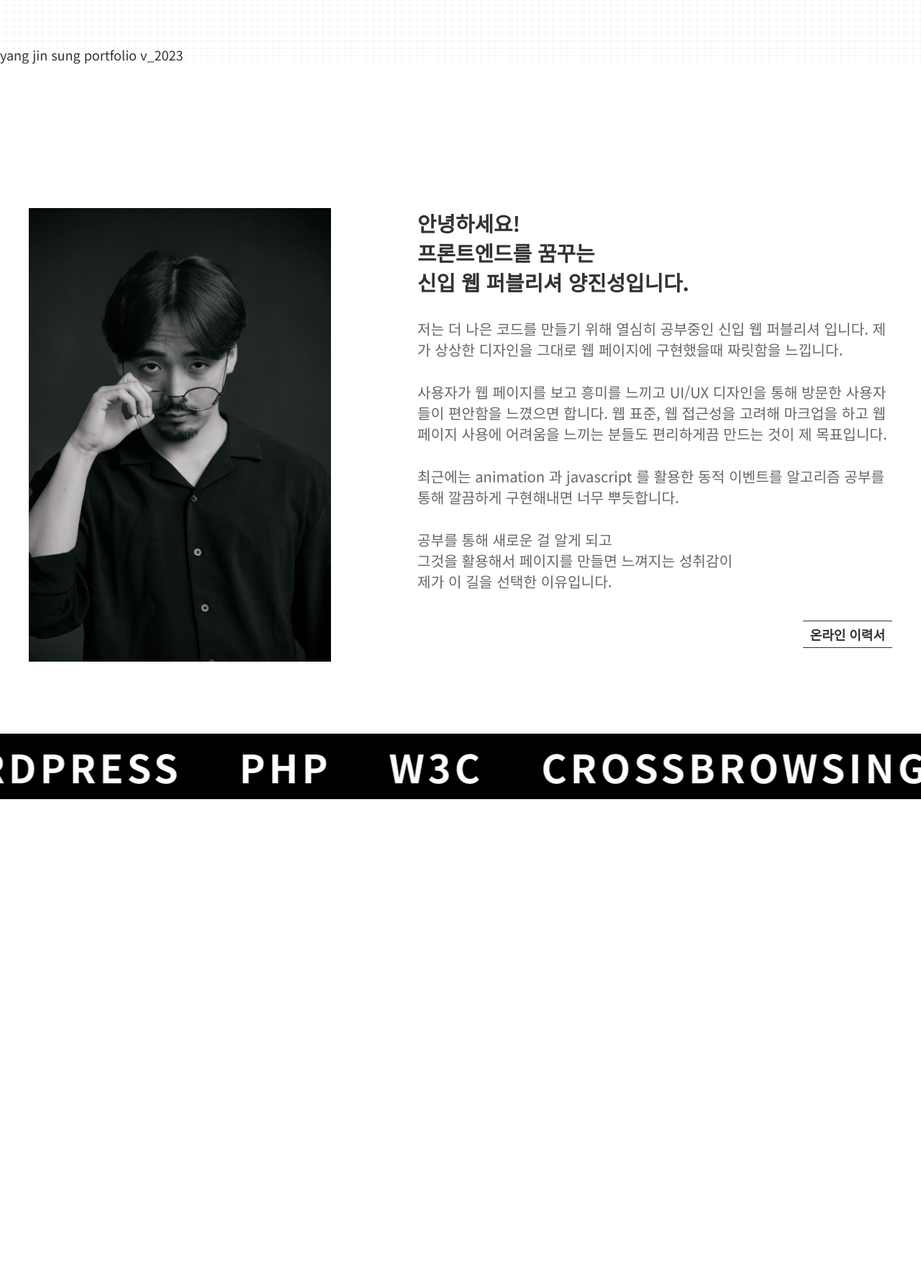
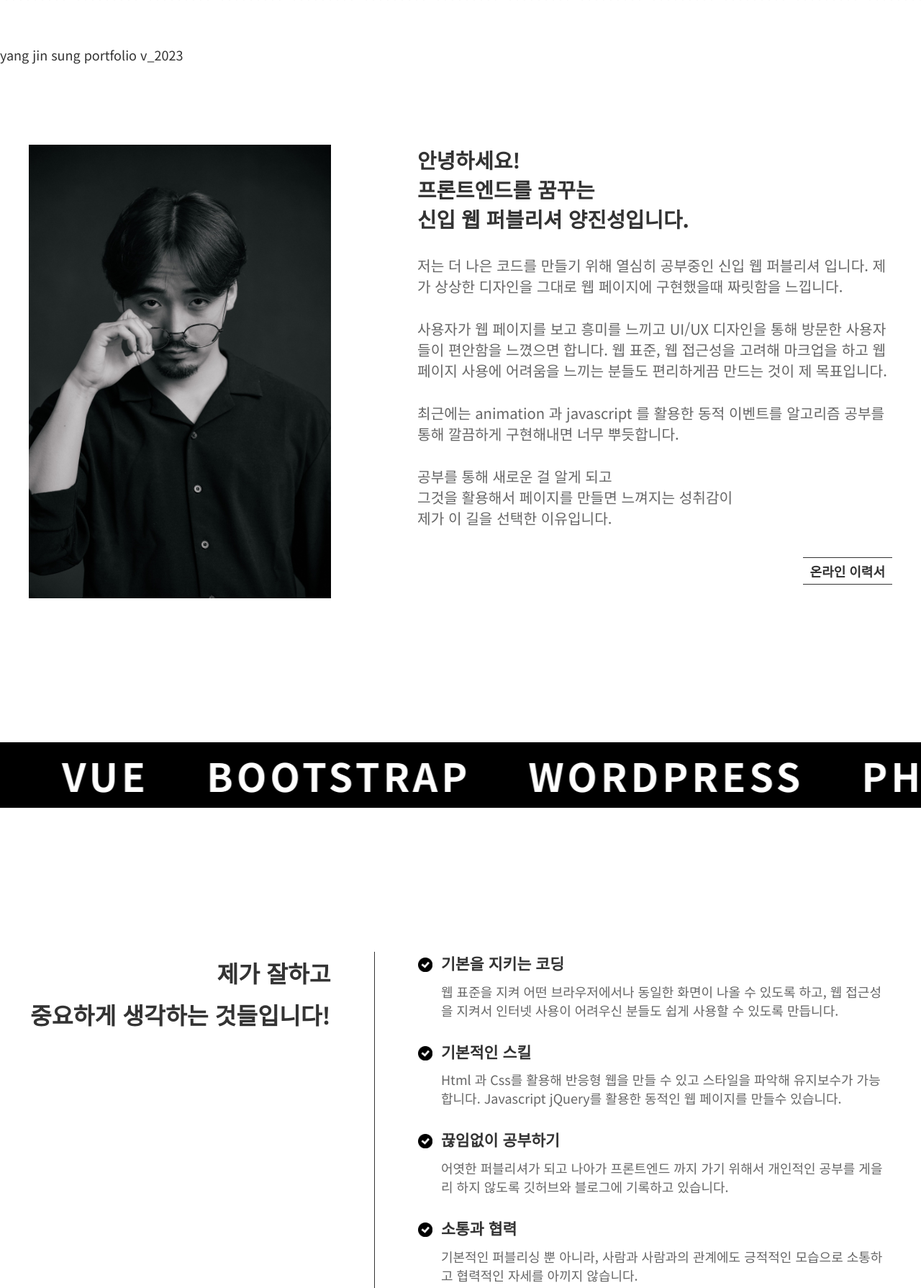
Before and after one commit to omokgosu/www, a PHP site: page /profile_rewind/index.html in a window 1280 px wide. Shown: the part 691-2480 px from the top of the page at 72% size. Before the commit the page ends 1801 px from the top, so only its background shows below. Run offline with PHP 8.4, Linux system fonts and the light colour scheme.

Commit message:
css 수정, 스킬

```diff
--- a/profile_rewind/index.html
+++ b/profile_rewind/index.html
@@ -130,9 +130,40 @@
           <p>CROSSBROWSING</p>
         </li>
       </ul>
-
     </div>
     <!-- slide 끝 -->
+    <!-- skill 시작 -->
+    <section class="skill">
+      <h2>제가 잘하고<br>중요하게 생각하는 것들입니다!</h2>
+      <ul>
+        <li>
+          <h3>기본을 지키는 코딩</h3>
+          <p>웹 표준을 지켜 어떤 브라우저에서나 동일한 화면이 나올 수 있도록 하고, 웹 접근성을 지켜서 인터넷 사용이 어려우신 분들도 쉽게 사용할 수 있도록 만듭니다.</p>
+        </li>
+        <li>
+          <h3>기본적인 스킬</h3>
+          <p>Html 과 Css를 활용해 반응형 웹을 만들 수 있고 스타일을 파악해 유지보수가 가능합니다. Javascript jQuery를 활용한 동적인 웹 페이지를 만들수 있습니다.</p>
+        </li>
+        <li>
+          <h3>끊임없이 공부하기</h3>
+          <p>어엿한 퍼블리셔가 되고 나아가 프론트엔드 까지 가기 위해서 개인적인 공부를 게을리 하지 않도록 깃허브와 블로그에 기록하고 있습니다.</p>
+        </li>
+        <li>
+          <h3>소통과 협력</h3>
+          <p>기본적인 퍼블리싱 뿐 아니라, 사람과 사람과의 관계에도 긍적적인 모습으로 소통하고 협력적인 자세를 아끼지 않습니다.</p>
+        </li>
+        <li>
+          <h3>사용자는 내 가족이다.</h3>
+          <p>나의 어머니, 아버지가 웹 사이트를 사용한다고 생각하고 어떻게 해야 편하게 사용하실 수 있을지 늘 고민합니다.</p>
+        </li>
+      </ul>
+    </section>
+    <!-- skill 끝 -->
+    <!-- project 시작 -->
+    <section class="project">
+
+    </section>
+    <!-- project 끝 -->
     <!-- footer 시작 -->
     <footer id="footerArea">
       <p>yang jin sung <span>portfolio v_2023</span></p>
--- a/profile_rewind/portfoli.css
+++ b/profile_rewind/portfoli.css
@@ -24,6 +24,9 @@ img{border: 0; vertical-align: top}
 font-family: 'Noto Sans KR', sans-serif;
 font-family: 'Roboto', sans-serif;
  */
+ html{
+    font-size: 18px;
+ }
  body{
     font-family: 'Noto Sans KR', sans-serif;
  }
@@ -137,13 +140,14 @@ font-family: 'Roboto', sans-serif;
 }
 .main .back{
     max-width: 1500px;
-    height: 600px;
+    padding: 20% 0;
     background: url(./img/main_back.png);
 }
 /* intro 영역 */
 #intro{
     max-width: 1200px;
-    margin: 100px auto;
+    margin: 0 auto;
+    padding: 100px 0;
     display: flex;
     flex-direction: row-reverse;
     justify-content: space-between;
@@ -193,13 +197,14 @@ font-family: 'Roboto', sans-serif;
     }
 }
 .slide{
+    margin: 100px 0;
     overflow: hidden;
     font-size: 0;
 }
 .slide ul{
     white-space: nowrap;
     will-change: transform;
-    animation: slide 10s linear infinite;
+    animation: slide 15s linear infinite;
 }
 .slide ul li{
     background-color: black;
@@ -212,3 +217,44 @@ font-family: 'Roboto', sans-serif;
     color: #fff;
     padding: 6px 40px;
 }
+/* skill 영역 */
+.skill{
+    max-width: 1200px;
+    margin: 0 auto;
+    padding: 100px 0;
+    display: flex;
+    justify-content: space-between;
+}
+.skill h2{
+    width: 35%;
+    margin-right: 5%;
+    font-size: 1.8em;
+    line-height: 1.8em;
+    text-align: end;
+}
+.skill ul{
+    width: 55%;
+    padding-left: 5%;
+    border-left: solid 1px #333;
+}
+.skill li{
+    position: relative;
+    padding-left: 1.8em;
+    margin-bottom: 1.6em;
+}
+.skill ul li::after{
+    content: '';
+    width: 20px;
+    height: 20px;
+    background: url(./img/check.png) no-repeat center/cover;
+    position: absolute;
+    top: 8px;
+    left: 0;
+}
+.skill ul h3{
+    font-size: 1.2em;
+    margin-bottom: 0.6rem;
+}
+.skill ul p{
+    color: #666;
+}
```
Also changed, not shown: profile_rewind/img/check.png (added).
